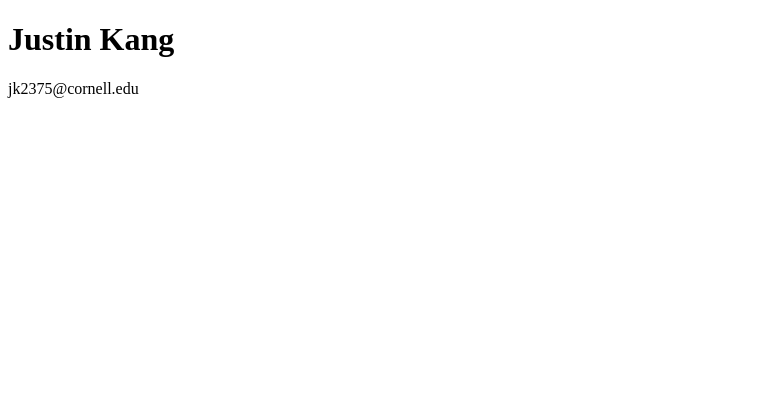
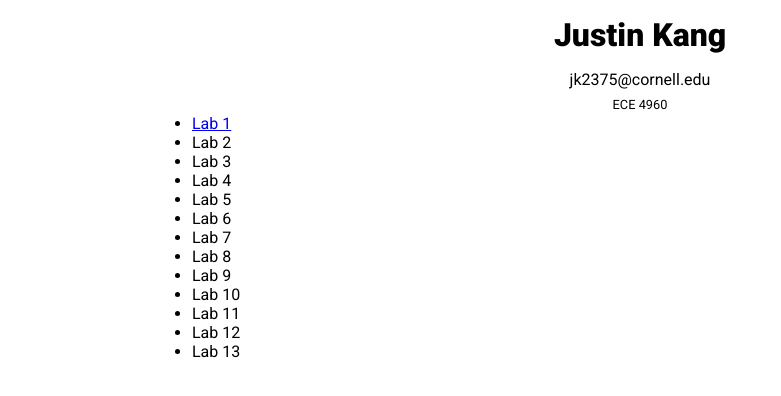
Before and after one commit to justinkang01/4960-sp22, a plain HTML site: page index.html in a window 1280 px wide. Shown: the whole page, without its empty margins (0-781 px from the left). Drawn offline with Linux system fonts and the light colour scheme.

Commit message:
layout of website

```diff
--- /dev/null
+++ b/index.css
@@ -0,0 +1,31 @@
+@import url('https://fonts.googleapis.com/css?family=Fredoka+One&display=swap');
+@import url('https://fonts.googleapis.com/css2?family=Roboto:wght@400;900&display=swap');
+
+* {
+  margin: 0;
+  padding: 0;
+  font-family: Roboto;
+  box-sizing: border-box;
+}
+.header {
+  margin: 0 auto;
+  width: 70%;
+}
+.name {
+  text-align: center;
+  font-weight: 700;
+  margin: 1rem;
+}
+.email {
+  text-align: center;
+  margin: 0.5rem;
+}
+.class-course {
+  text-align: center;
+  margin: 0.1rem;
+  font-size: 0.8rem;
+}
+.main-content {
+  width: 70%;
+  margin: 0 auto;
+}
--- a/index.html
+++ b/index.html
@@ -4,10 +4,31 @@
     <meta charset="UTF-8" />
     <meta http-equiv="X-UA-Compatible" content="IE=edge" />
     <meta name="viewport" content="width=device-width, initial-scale=1.0" />
+    <link rel="stylesheet" href="index.css" />
     <title>ECE 4960 SP 22</title>
   </head>
   <body>
-    <h1>Justin Kang</h1>
-    <p>jk2375@cornell.edu</p>
+    <div class="header">
+      <h1 class="name">Justin Kang</h1>
+      <p class="email">jk2375@cornell.edu</p>
+      <p class="class-course">ECE 4960</p>
+    </div>
+    <div class="main-content">
+      <ul>
+        <li><a href="labs/lab1.html">Lab 1</a></li>
+        <li>Lab 2</li>
+        <li>Lab 3</li>
+        <li>Lab 4</li>
+        <li>Lab 5</li>
+        <li>Lab 6</li>
+        <li>Lab 7</li>
+        <li>Lab 8</li>
+        <li>Lab 9</li>
+        <li>Lab 10</li>
+        <li>Lab 11</li>
+        <li>Lab 12</li>
+        <li>Lab 13</li>
+      </ul>
+    </div>
   </body>
 </html>
```
Also changed, not shown: labs/lab1.html (added, +12 -0 lines), labs/lab2.html (added), labs/lab3.html (added).
